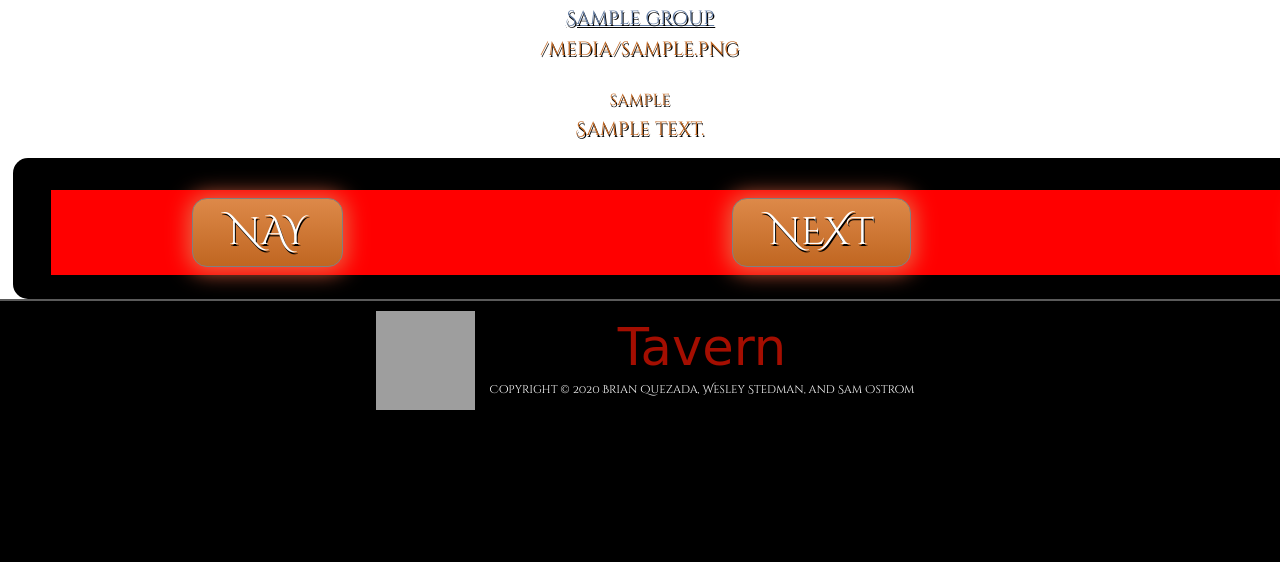
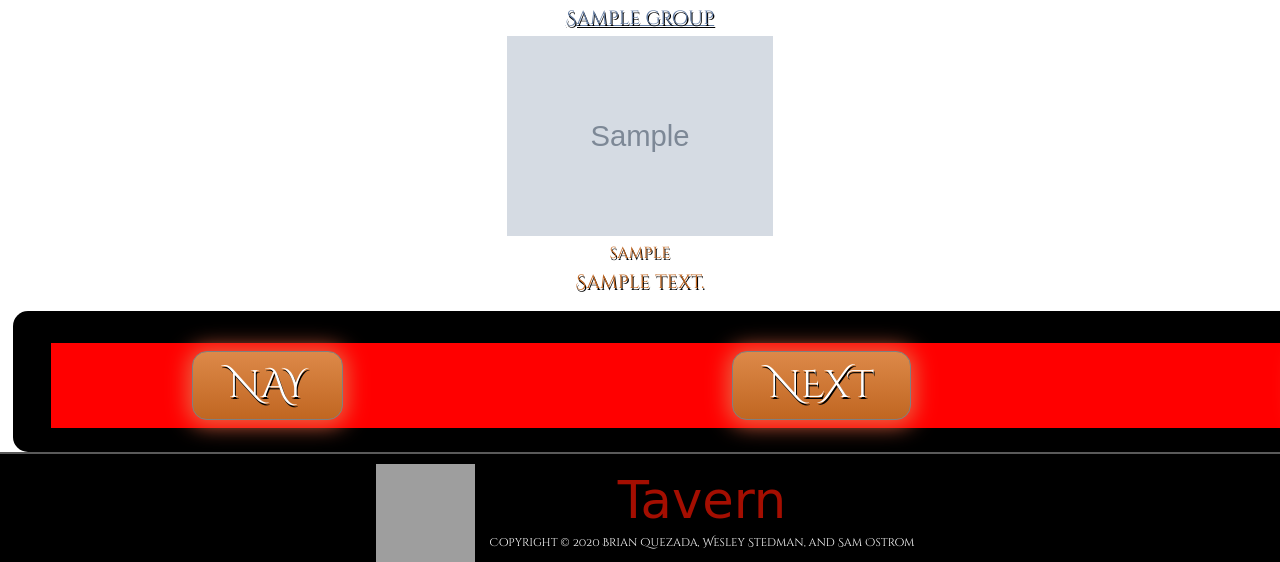
Before and after one commit to wesleystedman/tavern, a Django app: template main_app/templates/groups/contender.html in a window 1280 px wide; the page is wider, and only the part inside the window is pictured. Shown: the part 146-708 px from the top of that part. Run offline with Django 3.2, Linux system fonts and the light colour scheme; tables that the repository leaves empty hold one stand-in row (values such as "Sample post"); the template is opened without the code that fills it: values that come from a table or form of the project are taken from there, most other values are stand-ins (such as "Sample title", 1, 10 or a date in 2020); grey boxes marked "Sample" are stand-in pictures; grey boxes are pictures that could not be loaded.

Commit message:
Make avatars use img tags

```diff
--- a/main_app/templates/groups/contender.html
+++ b/main_app/templates/groups/contender.html
@@ -6,7 +6,7 @@
     <p><a href="{% url 'groups_detail' group.id %}">{{ group.group_name }}</a></p>
 
     {% if contender %}
-    <p>{{ contender.avatar }}</p>
+    <img src="{{ contender.avatar }}" alt="{{ contender.user.username }}'s Avatar" height="200">
     </br>
     <span class="title">{{ contender.user.username }}</span>
 
--- a/main_app/templates/main_app/profile.html
+++ b/main_app/templates/main_app/profile.html
@@ -9,7 +9,7 @@
         <a href="{% url 'profile_update' %}">Edit</a>
     </div>
 
-    <p>{{ profile.avatar }}</p>
+    <img src="{{ profile.avatar }}" alt="{{ profile.user.username }}'s Avatar" height="200">
 </br>
     <span class="title">{{ profile.user.username }}'s profile</span>
 
```
